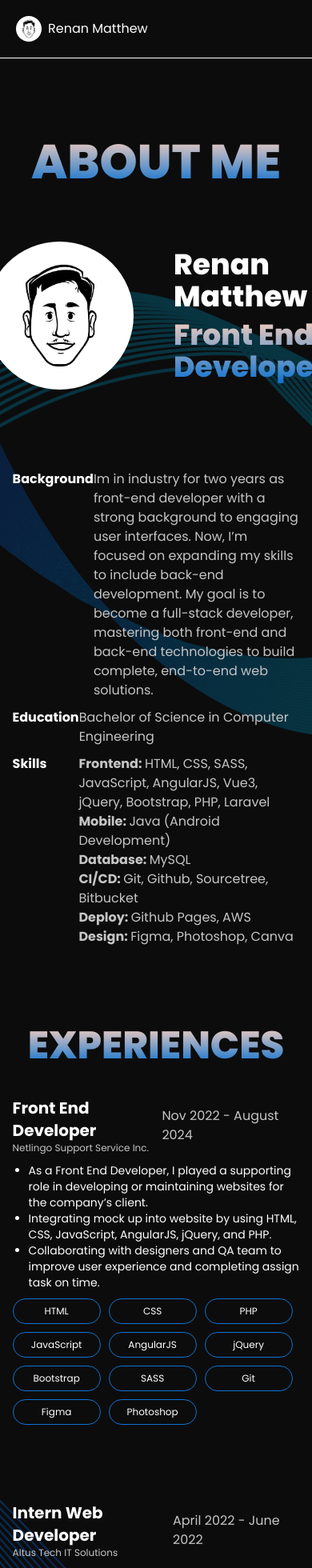
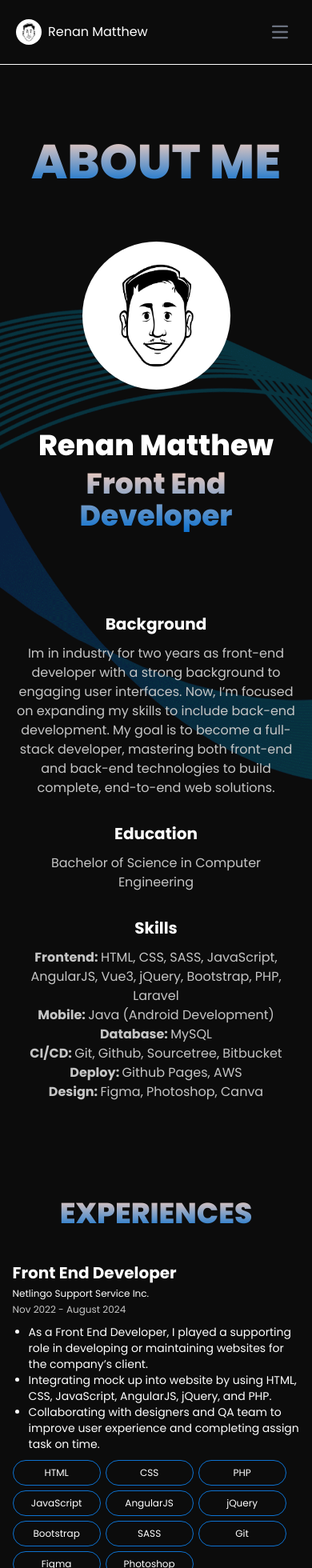
Before and after one commit to iRenanMatthew/portfolio-v1, a Vue app: page /about in a window 390 px wide. Shown: the top 1960 px of the page at 80% size. Built offline with nearby package versions, Linux system fonts and the light colour scheme.

Commit message:
chore - Responsive for website, make reusable experience compent and fix header for web and mobile

```diff
--- a/src/assets/css/global.css
+++ b/src/assets/css/global.css
@@ -32,9 +32,6 @@ body {
   margin-inline: auto;
 }
 
-.projects.row{
-  width: 1000px;
-}
 
 .pacifico-regular {
   font-family: "Pacifico", cursive;
@@ -120,9 +117,25 @@ body {
   opacity: 0.6;
 }
 
+.mobile-nav{
+  position: absolute;
+  top: 70px;
+  background: var(--custom-gray2);
+  width: 200px;
+  display: flex;
+  gap: 50px;
+  border-radius: 20px;
+  padding: 20px;
+  right: 0;
+}
+
 @media only screen and (max-width: 768px) {
   .row{
     width: 100%;
     max-width: 800px;
   }
+  .swiper-button-prev,
+  .swiper-button-next {
+    display: none !important;
+  }
 }
--- a/src/components/Experience.vue
+++ b/src/components/Experience.vue
@@ -1,37 +1,23 @@
 <template>
-  <div class="mt-[100px]">
-    <CategoryTitle title="EXPERIENCE" />
-
+  <div class="experience-section mt-[100px]">
+        <CategoryTitle title="EXPERIENCES" size="4xl" tag="h2"/>
         <div v-if="error">{{ error }}</div>
-
-    <div class="text-custom-gray mt-[50px]" v-if="experiences.length">
-      <div class="pb-10" v-for="experience in experiences" :key="experience">
-        <div class="flex justify-between">
-          <div>
-            <h2 class="text-custom-white text-2xl font-bold">
-              {{ experience.position_title }}
-            </h2>
-            <p class="text-xs">
-              {{ experience.company_name }} - {{ experience.company_location }}
-            </p>
+        <div class="exp-wrapper mt-10" v-if="experiences.length">
+          <div class="exp-content flex flex-col gap-2.5 mb-24" v-for="exp in experiences" :key="exp.id">
+            <div class="exp_c-position-wrapper flex justify-between sm:flex-col sm:justify-start sm:gap-1">
+              <div class="exp-c-wrapper sm:flex sm:flex-col sm:gap-1">
+                <h3 class="text-white font-bold text-xl">{{ exp.position_title }}</h3>
+                <p class="text-custom-gray text-xs sm:text-white">{{ exp.company_name }}</p>
               </div>
-          <p>{{ experience.startedAt }} - {{ experience.endAt }}</p>
+                <p class="text-custom-gray self-center sm:self-start sm:text-xs">{{ exp.startedAt }} - {{ exp.endAt }}</p>
               </div>
-
-        <div class="my-2 pl-5">
-          <ul
-            class="list-disc"
-            v-for="description in experience.description"
-            :key="description"
-          >
-            <li>{{ description }}</li>
+            <div class="exp_c-desc-wrapper flex flex-col gap-2.5">
+              <ul class="exp_c-desc-text text-sm list-disc pl-5">
+                <li v-for="desc in exp.description" :key="desc" class="text-custom-gray1">{{ desc }}</li>
               </ul>
+              <div class="exp_c-desc-skills flex gap-2.5 flex-wrap sm:gap-1.5">
+                <p class="tags-pill" v-for="skill in exp.skills" :key="skill">{{ skill }}</p>
               </div>
-
-        <div class="flex gap-3 flex-wrap">
-          <p class="tags-pill" v-for="skill in experience.skills" :key="skill">
-            {{ skill }}
-          </p>
             </div>
           </div>
         </div>
--- a/src/components/GetInTouch.vue
+++ b/src/components/GetInTouch.vue
@@ -44,7 +44,7 @@
     </div>
 
     <div v-if="showSocials" class="git-socials flex items-center flex-col gap-5 text-custom-white">
-      <p>You may also find me on this platforms</p>
+      <p class="text-center">You may also find me on this platforms</p>
       <div class="flex gap-5">
         <a
           href="https://www.linkedin.com/in/irenanmatthew/"
--- a/src/components/HeaderNav.vue
+++ b/src/components/HeaderNav.vue
@@ -2,7 +2,7 @@
   <nav
     class="bg-primary text-white p-5 border-white border-b fixed z-10 w-full"
   >
-    <div class="flex justify-between items-center w-[800px] mx-auto">
+    <div class="flex justify-between items-center w-[800px] sm:w-full mx-auto relative">
       <router-link :to="{ name: 'home' }">
         <div class="flex justify-center items-center gap-2">
           <img
@@ -12,20 +12,50 @@
           <p class="cursor-pointer">Renan Matthew</p>
         </div>
       </router-link>
-      <div class="flex items-center gap-14">
+      <div class="hidden lg:flex items-center gap-14">
         <div v-for="link in headerLink" :key="link.id">
-          <router-link :to="{ name: link.url }">
+          <router-link
+            :to="{ name: link.url }"
+            :class="route.name === link.url ? 'text-blue-500 font-bold' : 'text-white hover:text-blue-500'"
+          >
             <p class="cursor-pointer">{{ link.title }}</p>
           </router-link>
         </div>
       </div>
+
+      <!-- Mobile Navigation Menu -->
+      <div :class="isMenuOpen ? 'flex flex-col' : 'hidden lg:hidden'" class="gap-6 text-center mobile-nav">
+        <div v-for="link in headerLink" :key="link.id">
+          <router-link
+            :to="{ name: link.url }"
+            :class="route.name === link.url ? 'text-blue-500 font-bold' : 'text-white hover:text-blue-500'"
+          >
+            <p @click="isMenuOpen = !isMenuOpen" class="cursor-pointer">{{ link.title }}</p>
+          </router-link>
+        </div>
+      </div>
+
+      <!-- Mobile Menu Button -->
+      <button
+        @click="isMenuOpen = !isMenuOpen"
+        class="inline-flex lg:hidden items-center p-2 w-10 h-10 justify-center text-sm text-gray-500 rounded-lg hover:bg-gray-100 focus:outline-none focus:ring-2 focus:ring-gray-200">
+
+        <span class="sr-only">Toggle Menu</span>
+        <svg class="w-5 h-5" aria-hidden="true" xmlns="http://www.w3.org/2000/svg" fill="none" viewBox="0 0 17 14">
+          <path stroke="currentColor" stroke-linecap="round" stroke-linejoin="round" stroke-width="2" d="M1 1h15M1 7h15M1 13h15"/>
+        </svg>
+      </button>
     </div>
   </nav>
 </template>
 
 <script setup>
-import { onMounted } from "vue";
+import { onMounted,ref } from "vue";
+import { useRoute } from 'vue-router';
 import getHeaderLinks from "@/composables/getHeaderLinks"
+
+const route = useRoute();
+const isMenuOpen = ref(false);
 
 const {loadHeaderLinks, headerLink, error} = getHeaderLinks();
 
--- a/src/views/AboutView.vue
+++ b/src/views/AboutView.vue
@@ -4,13 +4,13 @@
       <div class="about-section mb-[100px]">
         <CategoryTitle title="ABOUT ME" size="6xl" tag="h1" />
 
-        <div class="hero-content">
+        <div class="hero-content sm:flex sm:flex-col">
           <img
             class="w-[185px] rounded-full"
             src="../assets/images/logo.png"
             alt="My Logo - png"
           />
-          <div class="hero_text-wrapper">
+          <div class="hero_text-wrapper sm:text-center">
             <h2 class="text-white font-extrabold text-4xl mb-2">
               Renan Matthew
             </h2>
@@ -69,28 +69,7 @@
         </div>
       </div>
 
-      <div class="experience-section">
-        <CategoryTitle title="EXPERIENCES" size="5xl" tag="h2" />
-        <div class="exp-wrapper mt-10">
-          <div class="exp-content flex flex-col gap-2.5 mb-24" v-for="exp in experiences" :key="exp.id">
-            <div class="exp_c-position-wrapper flex justify-between">
-              <div class="exp-c-wrapper">
-                <h3 class="text-white font-bold text-xl">{{ exp.position_title }}</h3>
-                <p class="text-custom-gray text-xs">{{ exp.company_name }}</p>
-              </div>
-                <p class="text-custom-gray self-center">{{ exp.startedAt }} - {{ exp.endAt }}</p>
-              </div>
-            <div class="exp_c-desc-wrapper flex flex-col gap-2.5">
-              <ul class="exp_c-desc-text text-sm list-disc pl-5">
-                <li v-for="desc in exp.description" :key="desc" class="text-custom-gray1">{{ desc }}</li>
-              </ul>
-              <div class="exp_c-desc-skills flex gap-2.5 flex-wrap">
-                <p class="tags-pill" v-for="skill in exp.skills" :key="skill">{{ skill }}</p>
-              </div>
-            </div>
-          </div>
-        </div>
-      </div>
+      <Experience/>
 
       <GetInTouch class="mt-[100px]"/>
     </div>
@@ -100,22 +79,26 @@
 <script setup>
 import CategoryTitle from "@/components/CategoryTitle.vue";
 import GetInTouch from "@/components/GetInTouch.vue";
-import getExperiences from "@/composables/getExperiences";
-import { onMounted } from "vue";
+import Experience from "@/components/Experience.vue";
 
-const { experiences , loadExperiences } = getExperiences();
-
-
-
-onMounted(() => {
-
-  loadExperiences();
-
-});
 </script>
 <style scoped>
 .about-content .about_item-wrapper .about_item {
   display: grid;
   grid-template-columns: 0.3fr 1fr;
 }
+
+
+@media only screen and (max-width: 768px) {
+  .about-content .about_item-wrapper .about_item {
+    grid-template-columns: 1fr;
+    justify-content: center;
+    margin-bottom: 20px;
+    text-align: center;
+  }
+  .about-content .about_item-wrapper .about_item h3{
+    font-size: 20px;
+    margin-bottom: 10px;
+  }
+}
 </style>
--- a/src/views/HomeView.vue
+++ b/src/views/HomeView.vue
@@ -46,9 +46,9 @@
       <Swiper
       :modules="modules"
       :spaceBetween="20"
-      :breakpoints="{
-        899: { slidesPerView: 1 },
-        900: { slidesPerView: 2 }
+     :breakpoints="{
+        768: { slidesPerView: 1 },
+        769: { slidesPerView: 2 }
       }"
       :navigation="true"
       :class="'project-section mt-[50px]'">
--- a/src/views/ProjectsView.vue
+++ b/src/views/ProjectsView.vue
@@ -50,6 +50,11 @@ onMounted(()=>{
 
 <style scoped>
 
+
+.projects.row{
+  width: 1000px;
+}
+
 .project-card{
   display: flex;
   gap: 20px;
@@ -87,5 +92,38 @@ onMounted(()=>{
   margin:0 15px 10px 0;
 }
 
+@media only screen and (max-width: 1100px) {
+  .projects.row{
+    width: 100%;
+  }
+
+  .project-card{
+    display: flex;
+    width: 100%;
+    max-width: 570px;
+    flex-flow: column-reverse;
+    gap: 20px;
+    margin: 0 auto 100px auto !important;
+  }
+
+  .pc-info_content{
+    margin: 0;
+  }
+
+  .pc-img{
+    margin-inline: auto;
+  }
+}
+
+@media only screen and (max-width: 768px) {
+  .project-card{
+    gap: 20px;
+  }
+
+  .pc-info_tabs .tags-pill{
+    margin:0 5px 10px 0;
+  }
+}
+
 
 </style>
--- a/tailwind.config.js
+++ b/tailwind.config.js
@@ -16,9 +16,9 @@ module.exports = {
       },
     },
     screens: {
-      'sm': {'min': '320px', 'max': '768px'},
-      'md': {'min': '769px', 'max': '1023px'},
-      'lg': {'min': '1024px', 'max': '1440px'},
+      'sm': {'min': '0px', 'max': '768px'},
+      'md': {'min': '769px', 'max': '1024px'},
+      'lg': {'min': '1025px', 'max': '1440px'},
       'xl': {'min': '1441px'},
     },
   },
```
Also changed, not shown: src/views/ContactView.vue (+16 -5 lines). Lines whose indentation alone changed are shown as unchanged.
